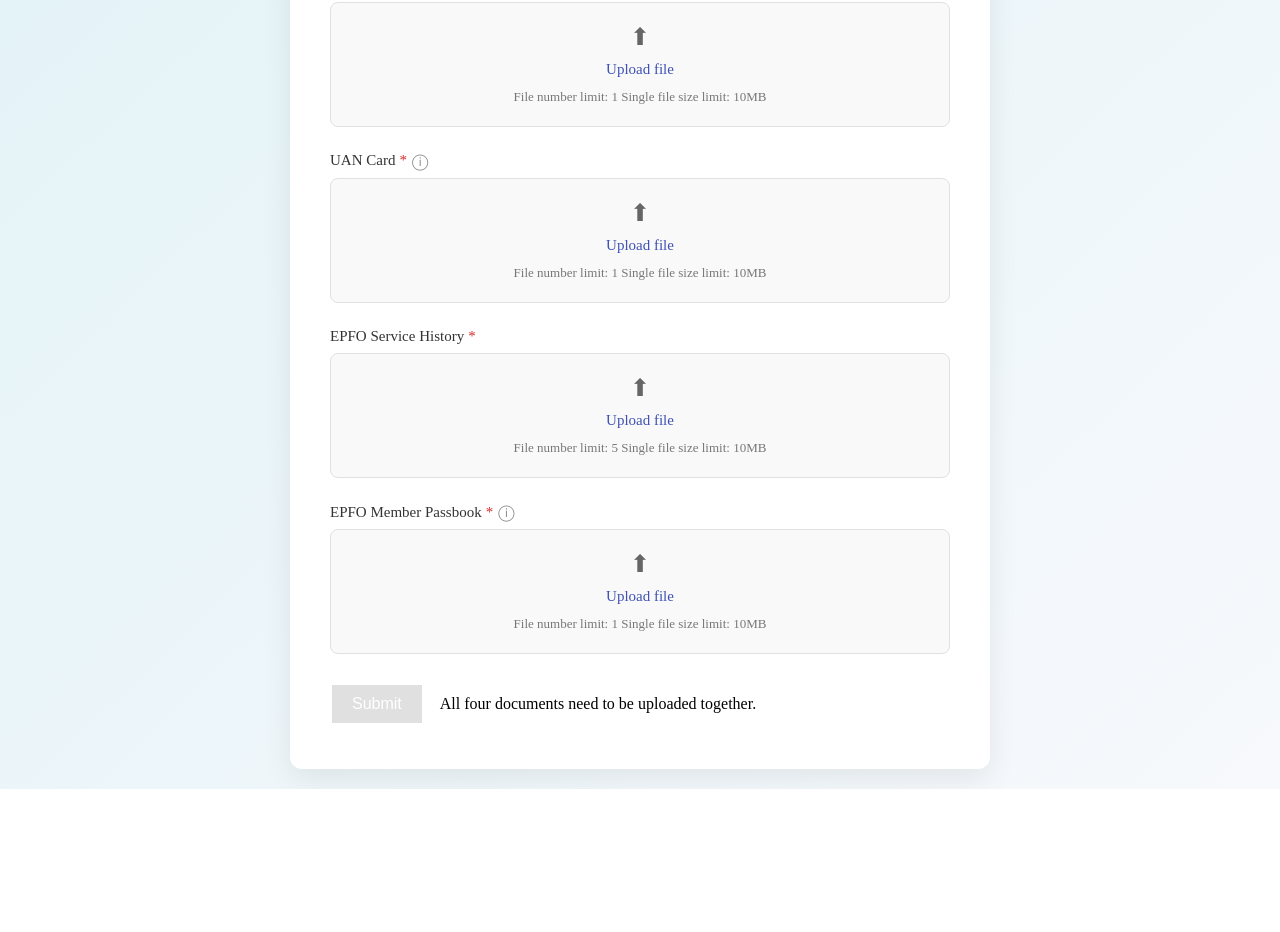
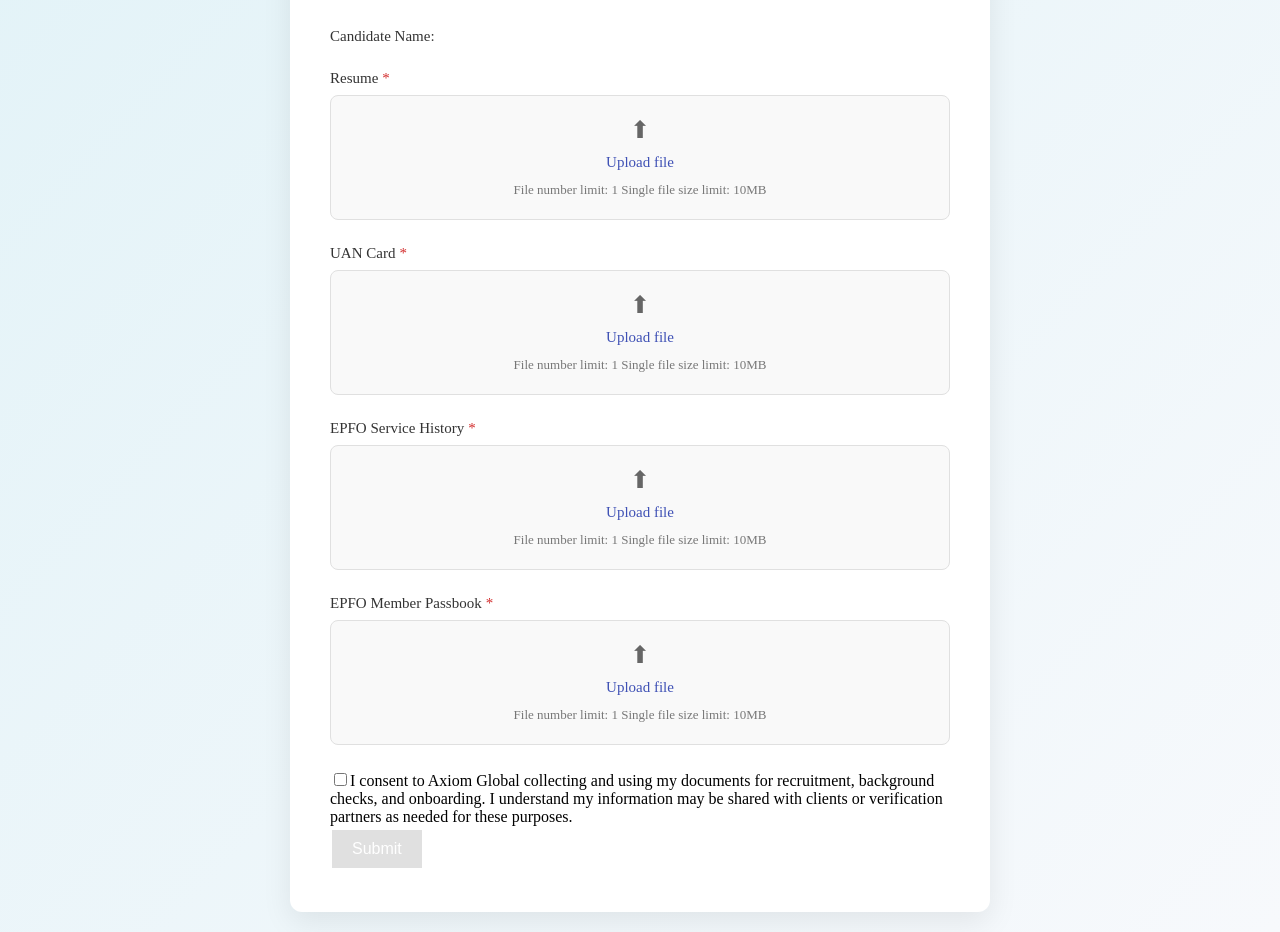
Before and after one commit to axiom-nik/azure-functions, a Next.js app: page /candidate-form in a window 1280 px wide. Shown: the part 440-1372 px from the top of the page. Before the commit the page ends 1229 px from the top, so only its background shows below. Built offline with nearby package versions, Linux system fonts and the light colour scheme.

Commit message:
Add consent checkbox to DocumentsSubmissionPage: Introduced a new state for user consent and updated the submission logic to require consent before enabling the submit button. Adjusted file upload input restrictions to only allow specific formats for each document type.

```diff
--- a/app/candidate-form/page.tsx
+++ b/app/candidate-form/page.tsx
@@ -19,6 +19,7 @@ export default function DocumentsSubmissionPage() {
   const [editedEpfoMemberPassbookFileName, setEditedEpfoMemberPassbookFileName] = useState<string>('');
   const [uploadComplete, setUploadComplete] = useState<boolean>(false);
   const [uploadError, setUploadError] = useState<boolean>(false);
+  const [consentGiven, setConsentGiven] = useState(false);
 
   useEffect(() => {
     const urlParams = new URLSearchParams(window.location.search);
@@ -130,6 +131,10 @@ export default function DocumentsSubmissionPage() {
     }
   };
 
+  const handleConsentChange = (event: React.ChangeEvent<HTMLInputElement>) => {
+    setConsentGiven(event.target.checked);
+  };
+
   interface FileUploadInputProps {
     label: string;
     id: string;
@@ -196,7 +201,7 @@ export default function DocumentsSubmissionPage() {
   </div>
 );
 
-  const isSubmitEnabled = resumeFiles.length > 0 && uanCardFiles.length > 0 && epfoServiceHistoryFiles.length > 0 && epfoMemberPassbookFiles.length > 0;
+  const isSubmitEnabled = resumeFiles.length > 0 && uanCardFiles.length > 0 && epfoServiceHistoryFiles.length > 0 && epfoMemberPassbookFiles.length > 0 && consentGiven;
 
   return (
     <div className={formStyles.container}>
@@ -230,7 +235,7 @@ export default function DocumentsSubmissionPage() {
             <li>All uploads must be in PDF, DOC/DOCX, or image (JPG/PNG) formats</li>
           </ul>
           <p className={formStyles.instructions}>All files shared here are transmitted over a secure, encrypted channel and stored safely in compliance with our data protection policies.</p>
-          <p className={formStyles.instructions}>If you face any technical issues, please reach out to our UAN team led by Brain Wells at <a href="mailto:Brian.Wells@axiomglobal.com">Brian.Wells@axiomglobal.com</a>.</p>
+          <p className={formStyles.instructions}>If you face any technical issues, please reach out to our UAN team led by Brian Wells at <a href="mailto:Brian.Wells@axiomglobal.com">Brian.Wells@axiomglobal.com</a>.</p>
           <p className={formStyles.instructions}>We're excited to have you moving up in the hiring process.</p>
 
           {uploadError && (
@@ -239,15 +244,20 @@ export default function DocumentsSubmissionPage() {
             </p>
           )}
 
-          <form onSubmit={handleSubmitAll}>
+          <form onSubmit={handleSubmitAll} className={formStyles.form}>
+            <h1 className={formStyles.title}>Document Submission</h1>
+            <div className={formStyles.formGroup}>
+              <label className={formStyles.label}>Candidate Name:</label>
+              <span className={formStyles.candidateName}>{candidateNameForDisplay}</span>
+            </div>
+
             <FileUploadInput
               label="Resume"
               id="resume"
               file={resumeFiles}
               setFile={setResumeFiles}
               limit={1}
-              allowedTypes={[".pdf", ".doc", ".docx", ".jpg", ".jpeg", ".png"]}
-              tooltipText="This question is not anonymous; the owner will see your name."
+              allowedTypes={[".pdf", ".doc", ".docx"]}
               editedFileName={editedResumeFileName}
               setEditedFileName={setEditedResumeFileName}
             />
@@ -258,8 +268,7 @@ export default function DocumentsSubmissionPage() {
               file={uanCardFiles}
               setFile={setUanCardFiles}
               limit={1}
-              allowedTypes={[".pdf", ".doc", ".docx", ".jpg", ".jpeg", ".png"]}
-              tooltipText="This question is not anonymous; the owner will see your name."
+              allowedTypes={[".pdf"]}
               editedFileName={editedUanCardFileName}
               setEditedFileName={setEditedUanCardFileName}
             />
@@ -269,8 +278,8 @@ export default function DocumentsSubmissionPage() {
               id="epfoServiceHistory"
               file={epfoServiceHistoryFiles}
               setFile={setEpfoServiceHistoryFiles}
-              limit={5}
-              allowedTypes={[".pdf", ".doc", ".docx", ".jpg", ".jpeg", ".png"]}
+              limit={1}
+              allowedTypes={[".pdf"]}
               editedFileName={editedEpfoServiceHistoryFileName}
               setEditedFileName={setEditedEpfoServiceHistoryFileName}
             />
@@ -281,26 +290,26 @@ export default function DocumentsSubmissionPage() {
               file={epfoMemberPassbookFiles}
               setFile={setEpfoMemberPassbookFiles}
               limit={1}
-              allowedTypes={[".pdf", ".doc", ".docx", ".jpg", ".jpeg", ".png"]}
-              tooltipText="This question is not anonymous; the owner will see your name."
+              allowedTypes={[".pdf"]}
               editedFileName={editedEpfoMemberPassbookFileName}
               setEditedFileName={setEditedEpfoMemberPassbookFileName}
             />
 
-            <div style={{ display: 'flex', alignItems: 'center', marginTop: '1rem' }}>
-              <button
-                type="submit"
-                className={formStyles.submitButton}
-                disabled={!isSubmitEnabled}
-              >
-                Submit
-              </button>
-              {!isSubmitEnabled && (
-                <p className={formStyles.comment} style={{ marginLeft: '1rem' }}>
-                  All four documents need to be uploaded together.
-                </p>
-              )}
+            <div className={formStyles.consentContainer}>
+              <input
+                type="checkbox"
+                id="consentCheckbox"
+                checked={consentGiven}
+                onChange={handleConsentChange}
+              />
+              <label htmlFor="consentCheckbox">
+                I consent to Axiom Global collecting and using my documents for recruitment, background checks, and onboarding. I understand my information may be shared with clients or verification partners as needed for these purposes.
+              </label>
             </div>
+
+            <button type="submit" className={formStyles.submitButton} disabled={!isSubmitEnabled}>
+              Submit
+            </button>
           </form>
         </div>
       )}
```
